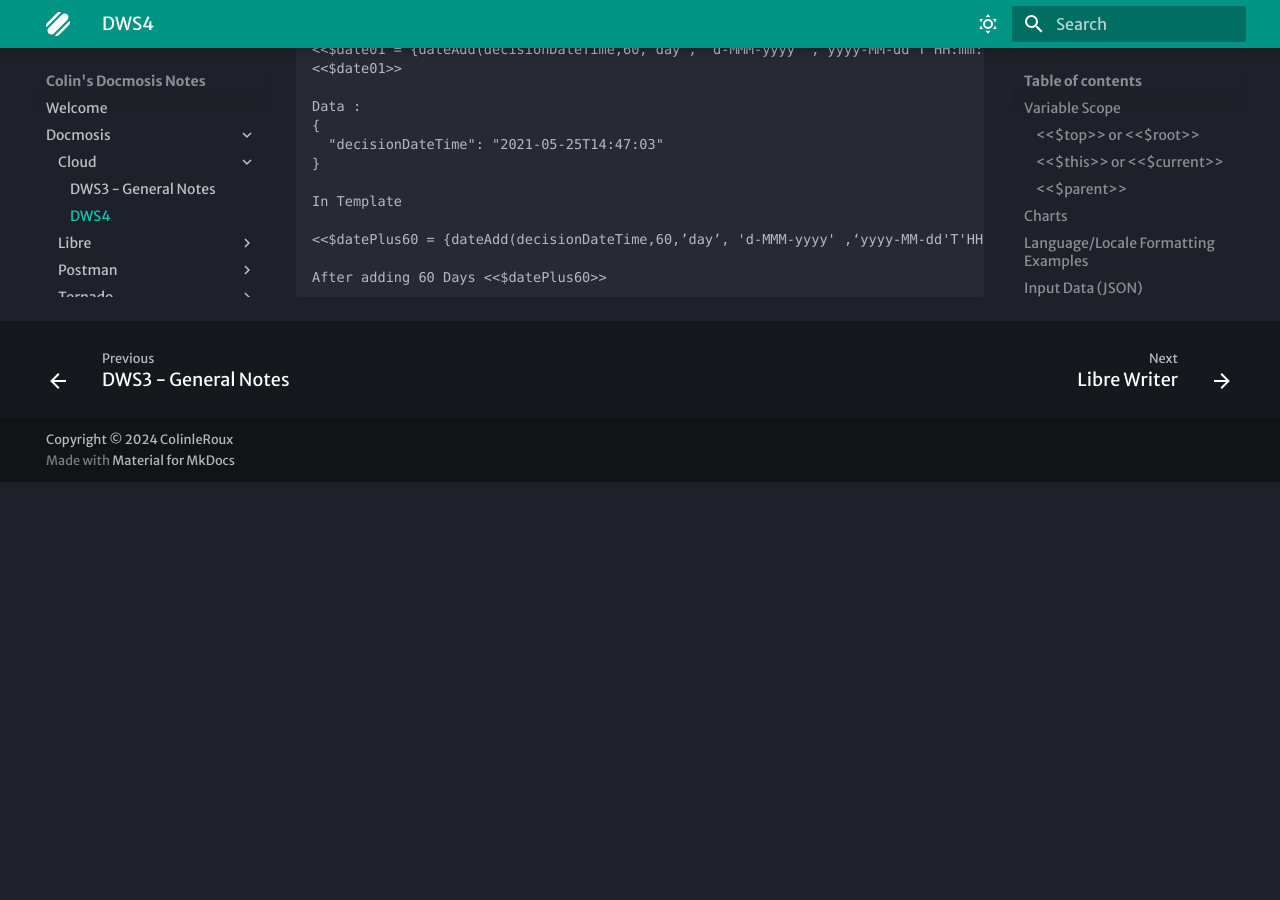
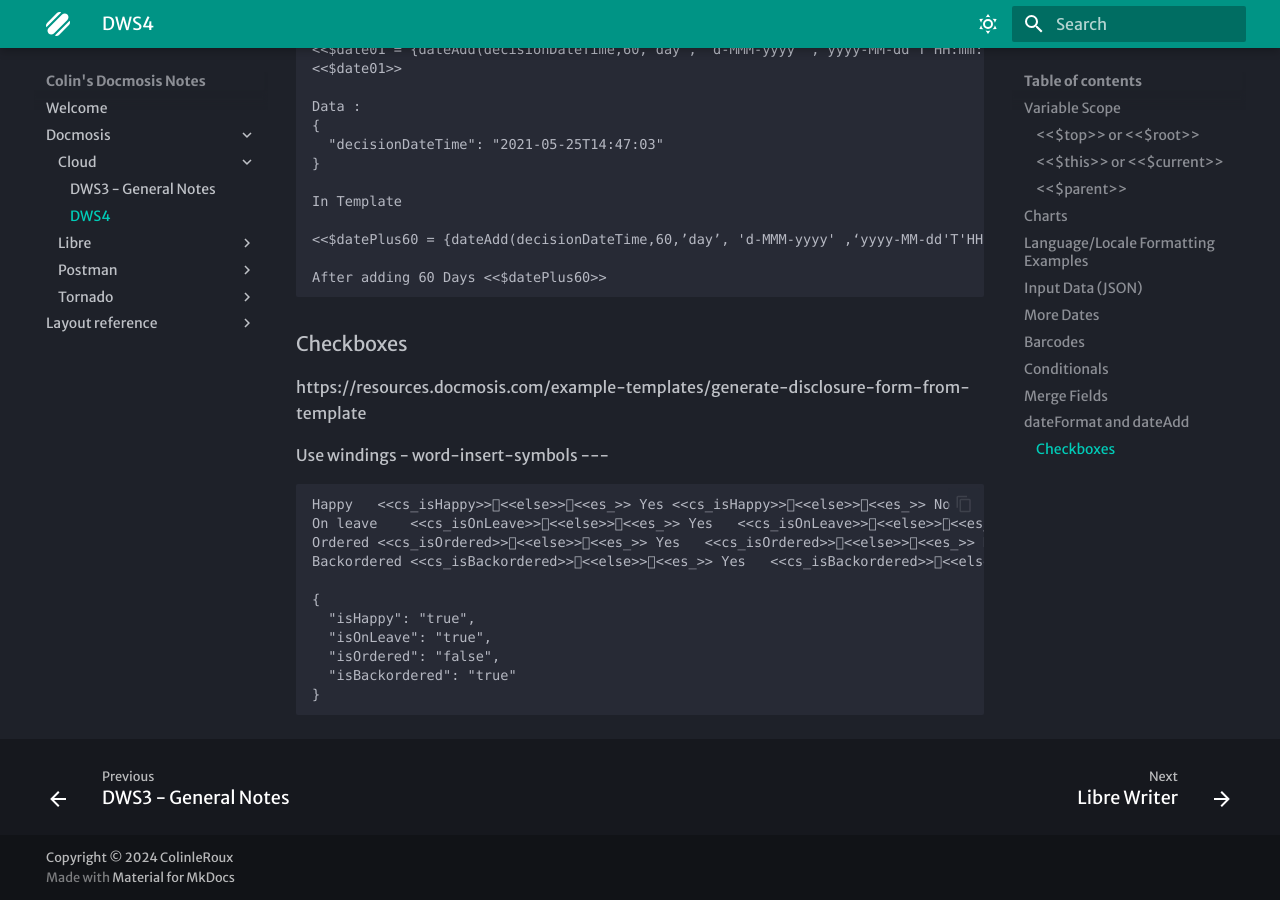
Before and after one commit to colinleroux/DocmosisDocumentation, an MkDocs documentation site: the page built from docs/Docmosis/Cloud/DWS4.md, in a window 1280 px wide and 900 px high, scrolled down 5461 px. Built offline with MkDocs 1.6.1 and Material for MkDocs 9.7.7, drawn with Linux system fonts in a browser that asks for light colours; some web fonts are replaced; before the commit the page ends 5943 px from its top, so only the background shows below that.

Commit message:
checkboxes

````diff
--- a/docs/Docmosis/Cloud/DWS4.md
+++ b/docs/Docmosis/Cloud/DWS4.md
@@ -240,3 +240,23 @@ In Template
 
 After adding 60 Days <<$datePlus60>>
 ```
+
+### Checkboxes
+https://resources.docmosis.com/example-templates/generate-disclosure-form-from-template
+
+Use windings - word-insert-symbols ---
+
+```
+Happy	<<cs_isHappy>><<else>><<es_>> Yes	<<cs_isHappy>><<else>><<es_>> No
+On leave	<<cs_isOnLeave>><<else>><<es_>> Yes	<<cs_isOnLeave>><<else>><<es_>> No
+Ordered	<<cs_isOrdered>><<else>><<es_>> Yes	<<cs_isOrdered>><<else>><<es_>> No
+Backordered	<<cs_isBackordered>><<else>><<es_>> Yes	<<cs_isBackordered>><<else>><<es_>> No
+
+{
+  "isHappy": "true",
+  "isOnLeave": "true",
+  "isOrdered": "false",
+  "isBackordered": "true"
+}
+
+```
````
